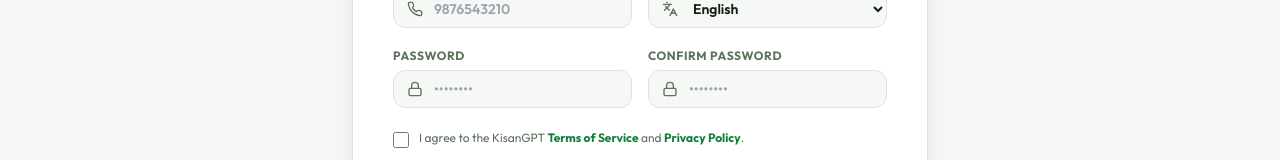
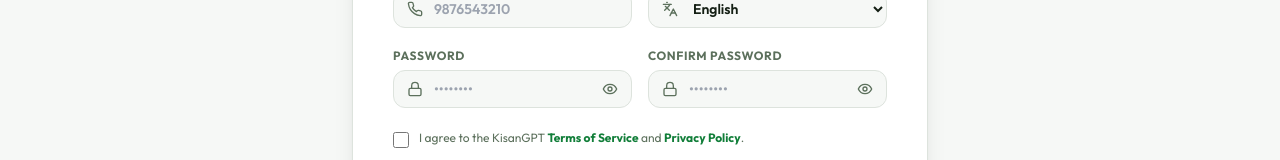
Before and after one commit to PankajKumarYdv/KisanGPT, a React (Vite) app in the folder client/: page /signup in a window 1280 px wide. Shown: the part 426-586 px from the top of the page. Built offline with nearby package versions, Linux system fonts and the light colour scheme; no server answers.

Commit message:
Add password toggle visibility to Login/Signup and fix direct URL routing on Vercel

```diff
--- a/client/src/pages/Login.jsx
+++ b/client/src/pages/Login.jsx
@@ -2,7 +2,7 @@ import React, { useState } from 'react';
 import { Link, useNavigate } from 'react-router-dom';
 import { useAuth } from '../context/AuthContext.jsx';
 import { useToast } from '../components/ui/Toast.jsx';
-import { Mail, Lock, AlertCircle, Sparkles, Sprout, ArrowRight } from 'lucide-react';
+import { Mail, Lock, AlertCircle, Sparkles, Sprout, ArrowRight, Eye, EyeOff } from 'lucide-react';
 import { motion } from 'framer-motion';
 
 export default function Login() {
@@ -15,6 +15,7 @@ export default function Login() {
   const [rememberMe, setRememberMe] = useState(false);
   const [loading, setLoading] = useState(false);
   const [errors, setErrors] = useState({});
+  const [showPassword, setShowPassword] = useState(false);
 
   const validate = () => {
     const tempErrors = {};
@@ -137,14 +138,21 @@ export default function Login() {
                 <Lock className="w-4 h-4" />
               </span>
               <input
-                type="password"
+                type={showPassword ? 'text' : 'password'}
                 placeholder="••••••••"
                 value={password}
                 onChange={(e) => setPassword(e.target.value)}
-                className={`w-full pl-10 pr-4 py-2.5 border rounded-xl focus:outline-none focus:ring-2 focus:ring-primary bg-background text-foreground text-sm font-semibold transition-all ${
+                className={`w-full pl-10 pr-10 py-2.5 border rounded-xl focus:outline-none focus:ring-2 focus:ring-primary bg-background text-foreground text-sm font-semibold transition-all ${
                   errors.password ? 'border-red-500 ring-red-500' : 'border-border'
                 }`}
               />
+              <button
+                type="button"
+                onClick={() => setShowPassword(!showPassword)}
+                className="absolute inset-y-0 right-0 pr-3.5 flex items-center text-muted-foreground hover:text-foreground"
+              >
+                {showPassword ? <EyeOff className="w-4 h-4" /> : <Eye className="w-4 h-4" />}
+              </button>
             </div>
             {errors.password && (
               <p className="text-xs text-red-500 flex items-center gap-1">
--- a/client/src/pages/Signup.jsx
+++ b/client/src/pages/Signup.jsx
@@ -2,7 +2,7 @@ import React, { useState } from 'react';
 import { Link, useNavigate } from 'react-router-dom';
 import { useAuth } from '../context/AuthContext.jsx';
 import { useToast } from '../components/ui/Toast.jsx';
-import { User, Mail, Phone, Lock, AlertCircle, CheckCircle, Languages, Sprout } from 'lucide-react';
+import { User, Mail, Phone, Lock, AlertCircle, CheckCircle, Languages, Sprout, Eye, EyeOff } from 'lucide-react';
 
 export default function Signup() {
   const { signup } = useAuth();
@@ -18,6 +18,8 @@ export default function Signup() {
   const [agreeTerms, setAgreeTerms] = useState(false);
   const [loading, setLoading] = useState(false);
   const [errors, setErrors] = useState({});
+  const [showPassword, setShowPassword] = useState(false);
+  const [showConfirmPassword, setShowConfirmPassword] = useState(false);
 
   const validate = () => {
     const tempErrors = {};
@@ -195,14 +197,21 @@ export default function Signup() {
                 <Lock className="w-4 h-4" />
               </span>
               <input
-                type="password"
+                type={showPassword ? 'text' : 'password'}
                 placeholder="••••••••"
                 value={password}
                 onChange={(e) => setPassword(e.target.value)}
-                className={`w-full pl-10 pr-4 py-2 border rounded-xl focus:outline-none focus:ring-2 focus:ring-primary bg-background text-foreground text-sm font-semibold transition-all ${
+                className={`w-full pl-10 pr-10 py-2 border rounded-xl focus:outline-none focus:ring-2 focus:ring-primary bg-background text-foreground text-sm font-semibold transition-all ${
                   errors.password ? 'border-red-500 ring-red-500' : 'border-border'
                 }`}
               />
+              <button
+                type="button"
+                onClick={() => setShowPassword(!showPassword)}
+                className="absolute inset-y-0 right-0 pr-3.5 flex items-center text-muted-foreground hover:text-foreground"
+              >
+                {showPassword ? <EyeOff className="w-4 h-4" /> : <Eye className="w-4 h-4" />}
+              </button>
             </div>
             {errors.password && (
               <p className="text-xs text-red-500 flex items-center gap-1 leading-tight">
@@ -220,14 +229,21 @@ export default function Signup() {
                 <Lock className="w-4 h-4" />
               </span>
               <input
-                type="password"
+                type={showConfirmPassword ? 'text' : 'password'}
                 placeholder="••••••••"
                 value={confirmPassword}
                 onChange={(e) => setConfirmPassword(e.target.value)}
-                className={`w-full pl-10 pr-4 py-2 border rounded-xl focus:outline-none focus:ring-2 focus:ring-primary bg-background text-foreground text-sm font-semibold transition-all ${
+                className={`w-full pl-10 pr-10 py-2 border rounded-xl focus:outline-none focus:ring-2 focus:ring-primary bg-background text-foreground text-sm font-semibold transition-all ${
                   errors.confirmPassword ? 'border-red-500 ring-red-500' : 'border-border'
                 }`}
               />
+              <button
+                type="button"
+                onClick={() => setShowConfirmPassword(!showConfirmPassword)}
+                className="absolute inset-y-0 right-0 pr-3.5 flex items-center text-muted-foreground hover:text-foreground"
+              >
+                {showConfirmPassword ? <EyeOff className="w-4 h-4" /> : <Eye className="w-4 h-4" />}
+              </button>
             </div>
             {errors.confirmPassword && (
               <p className="text-xs text-red-500 flex items-center gap-1">
```
Also changed, not shown: client/vercel.json (added), 1 other file (tests, documents, lock files or other folders).
